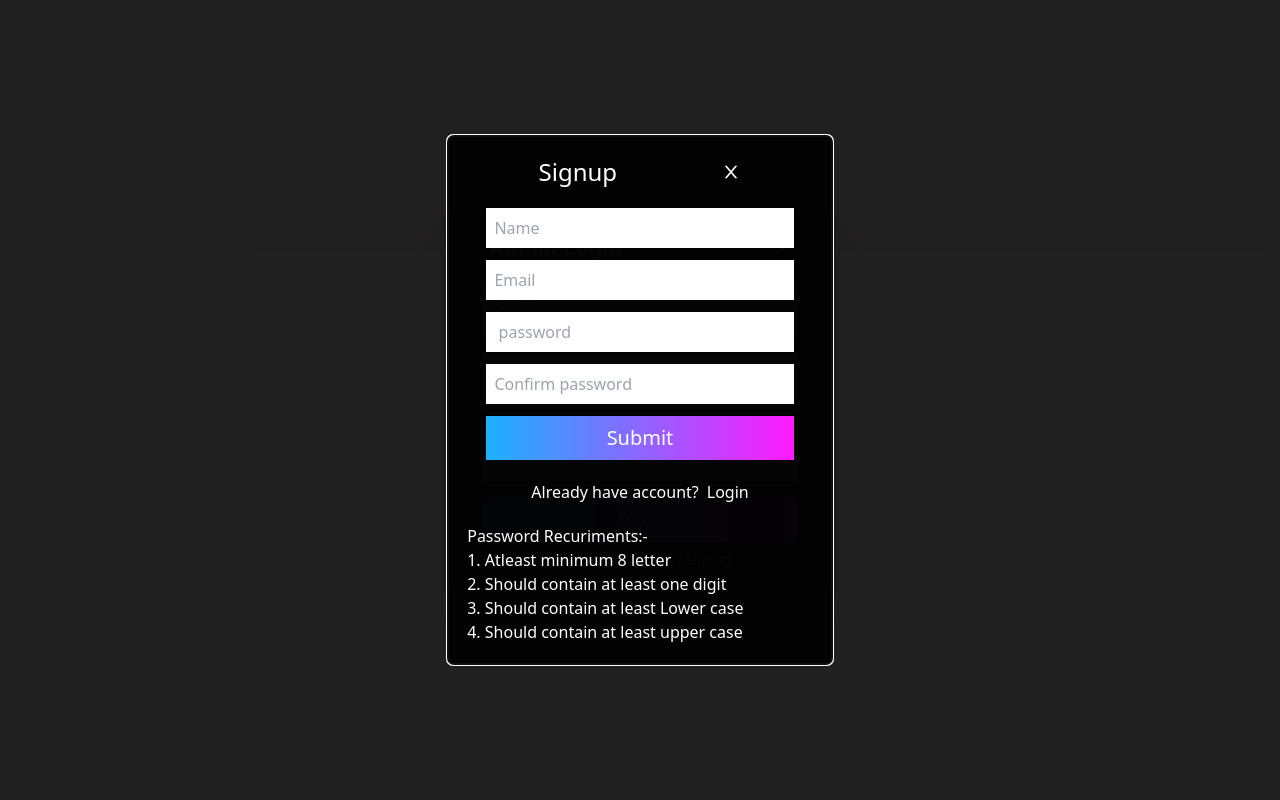
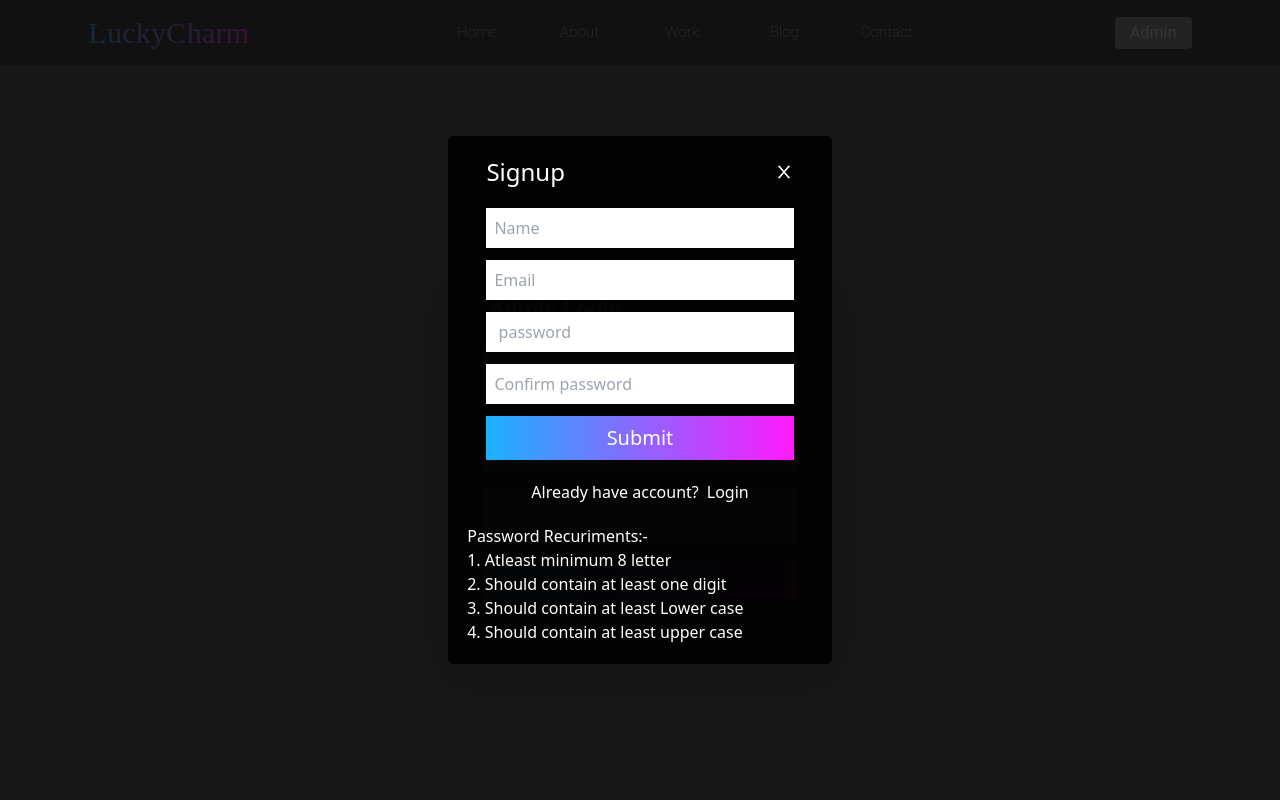
Before and after one commit to Gokul-pga/lucky, a Next.js app: page /adminsignup in a window 1280 px wide. Both pictures are taken after a click on the element "Signup". Shown: the top 800 px of the page. Built offline with nearby package versions, Linux system fonts and the light colour scheme.

Commit message:
res nav added in admin page

```diff
--- a/pages/adminLogin.js
+++ b/pages/adminLogin.js
@@ -1,5 +1,5 @@
 import React, { useState } from "react";
-import { Modal } from "@mui/material";
+import { Modal ,Button,} from "@mui/material";
 import { AiOutlineClose } from "react-icons/ai";
 import "animate.css";
 import { toast, Toaster } from "react-hot-toast";
@@ -51,10 +51,14 @@ function AdminLogin({ open, setOpen }) {
         open={open}
         className=" flex flex-row w-full bg-[#333232b7] h-screen items-center justify-center outline-none"
       >
-        <div className="animate__animated animate__backInDown rounded-md text-white flex flex-col bg-[#000000e3] py-5 gap-5 w-[70%] md:w-[50%] lg:w-[30%]  items-center justify-center">
-          <div className="flex flex-row items-center w-[80%] justify-around">
+        <div className="animate__animated animate__backInDown rounded-md outline-none text-white flex flex-col bg-[#000000e3] py-5 gap-5 w-[70%] md:w-[50%] lg:w-[30%]  items-center justify-center">
+          <div className="flex flex-row items-center w-[80%] justify-between">
             <div className="text-2xl">Signup</div>
-            <div>
+            <div
+              onClick={() => {
+                setOpen(false);
+              }}
+            >
               <AiOutlineClose className="text-xl" />
             </div>
           </div>
@@ -113,7 +117,7 @@ function AdminLogin({ open, setOpen }) {
 
           <div className="flex flex-row gap-2 cursor-pointer">
             <div>Already have account?</div>
-            <div
+            <div className="rounded-md"
               onClick={() => {
                 setOpen(false);
               }}
@@ -129,7 +133,6 @@ function AdminLogin({ open, setOpen }) {
             <div>3. Should contain at least Lower case</div>
             <div>4. Should contain at least upper case</div>
           </div>
-
         </div>
       </Modal>
     </>
--- a/pages/adminsignup.js
+++ b/pages/adminsignup.js
@@ -10,6 +10,7 @@ import { useRouter } from "next/router";
 import React, { useState } from "react";
 import { AiOutlineClose } from "react-icons/ai";
 import AdminLogin from "./adminLogin";
+import Layout from "../components/Layout";
 
 function Adminsignup() {
   const router = useRouter();
@@ -17,15 +18,17 @@ function Adminsignup() {
 
   return (
     <>
+      <Layout>
         <Box
           sx={{
             display: "flex",
             flexDirection: "row",
-          backgroundColor: "#333232b7",
+            backgroundColor: "#000000d7",
             alignItems: "center",
             justifyContent: "center",
             width: "100%",
             height: "100vh",
+            zIndex:"1002"
           }}
         >
           <Stack
@@ -139,10 +142,8 @@ function Adminsignup() {
                 //   }}
               />
             </Box>
-          <div className="flex flex-col justify-center w-[90%] gap-2"
-          >
+            <div className="flex flex-col justify-center w-[90%] gap-2">
               <Button
-
                 className="logobg w-full items-center "
                 sx={{
                   color: "#fff",
@@ -161,7 +162,7 @@ function Adminsignup() {
               >
                 Login
               </Button>
-            <div className="flex flex-row text-white text-sm gap-1 w-full justify-center cursor-pointer">
+              <div className="flex flex-row text-white text-md gap-1 w-full justify-center cursor-pointer">
                 <div>Don't have account? </div>
                 <div
                   onClick={() => {
@@ -175,6 +176,7 @@ function Adminsignup() {
             </div>
           </Stack>
         </Box>
+      </Layout>
     </>
   );
 }
--- a/styles/globals.css
+++ b/styles/globals.css
@@ -15,7 +15,7 @@
     z-index: -1000;
 } */
 main{
-    background-color: #000000e3;
+    background-color: #000000d7;
 }
 :root{
     --heading-font: 30px;
```
Lines whose indentation alone changed are shown as unchanged.
